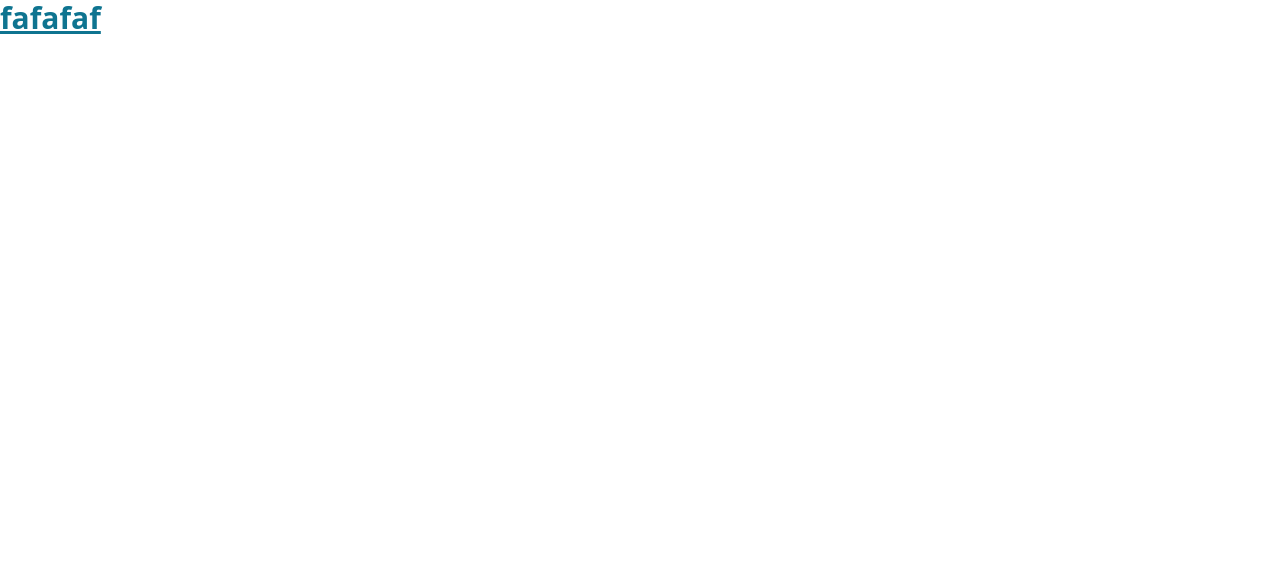
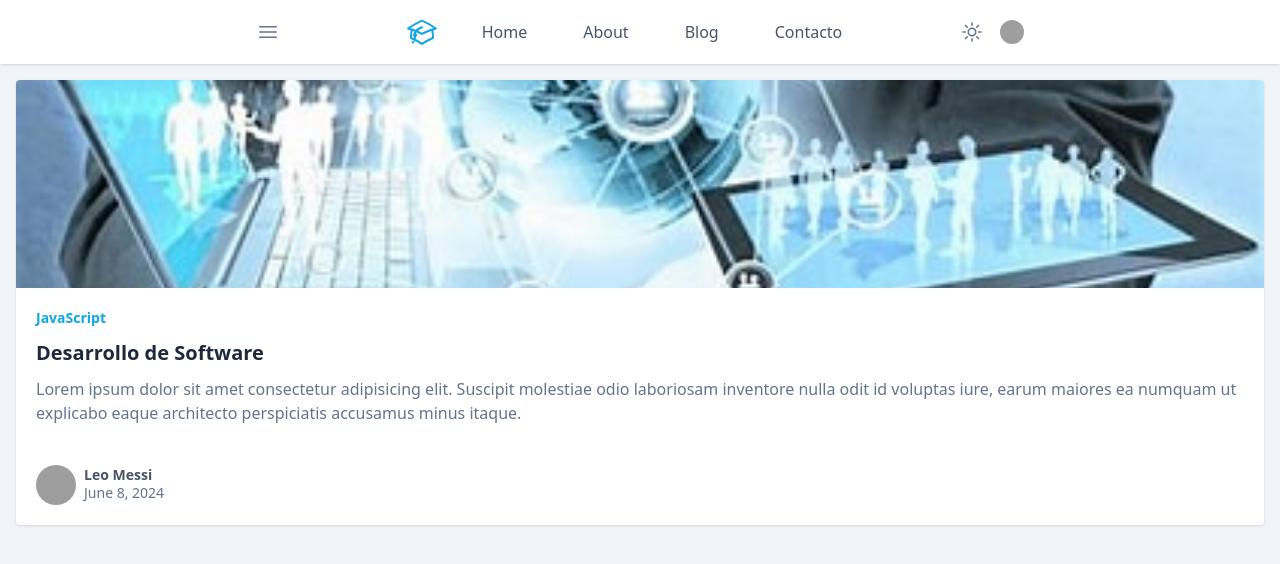
Before and after one commit to Juan-Pablo-Amm-2003/taildwindP2, a website built with Vite: page index.html in a window 1280 px wide. Built offline with nearby package versions, Linux system fonts and the light colour scheme; grey boxes are pictures that could not be loaded.

Commit message:
realizando avances en el diseño

```diff
--- a/index.html
+++ b/index.html
@@ -6,7 +6,166 @@
     <link rel="stylesheet" href="tailwind.css" />
     <title>Document</title>
   </head>
-  <body>
-    <h1 class="text-3xl font-bold underline text-cyan-700">fafafaf</h1>
+  <body class="bg-slate-100">
+    <header class="bg-white px-6 shadow">
+      <div class="flex justify-between h-16 items-center max-w-3xl mx-auto">
+        <button
+          class="rounded p-1 -ml-1 text-slate-500 hover:bg-sky-500 hover:text-slate-100 focus:ring-2"
+          aria-label="Toggle menu"
+        >
+          <svg
+            xmlns="http://www.w3.org/2000/svg"
+            fill="none"
+            viewBox="0 0 24 24"
+            stroke-width="1.5"
+            stroke="currentColor"
+            class="w-6 h-6"
+          >
+            <path
+              stroke-linecap="round"
+              stroke-linejoin="round"
+              d="M3.75 6.75h16.5M3.75 12h16.5m-16.5 5.25h16.5"
+            />
+          </svg>
+        </button>
+        <div class="flex -mr-4 items-center">
+          <a
+            class="text-sky-500 hover:rotate-6 duration-200"
+            href="#"
+            aria-label="Logo"
+          >
+            <svg
+              xmlns="http://www.w3.org/2000/svg"
+              fill="none"
+              viewBox="0 0 24 24"
+              stroke-width="1.5"
+              stroke="currentColor"
+              class="w-8 h-8"
+            >
+              <path
+                stroke-linecap="round"
+                stroke-linejoin="round"
+                d="M4.26 10.147a60.438 60.438 0 0 0-.491 6.347A48.62 48.62 0 0 1 12 20.904a48.62 48.62 0 0 1 8.232-4.41 60.46 60.46 0 0 0-.491-6.347m-15.482 0a50.636 50.636 0 0 0-2.658-.813A59.906 59.906 0 0 1 12 3.493a59.903 59.903 0 0 1 10.399 5.84c-.896.248-1.783.52-2.658.814m-15.482 0A50.717 50.717 0 0 1 12 13.489a50.702 50.702 0 0 1 7.74-3.342M6.75 15a.75.75 0 1 0 0-1.5.75.75 0 0 0 0 1.5Zm0 0v-3.675A55.378 55.378 0 0 1 12 8.443m-7.007 11.55A5.981 5.981 0 0 0 6.75 15.75v-1.5"
+              />
+            </svg>
+          </a>
+          <div class="space-x-8 ml-8 hidden md:flex">
+            <a class="text-slate-600 px-3 py-2 hover:text-sky-500" href="#">
+              Home
+            </a>
+            <a
+              class="text-slate-600 px-3 py-2 hover:text-sky-500 transition-colors"
+              href="#"
+            >
+              About
+            </a>
+            <a
+              class="text-slate-600 px-3 py-2 hover:text-sky-500 transition-colors"
+              href="#"
+            >
+              Blog
+            </a>
+            <a
+              class="text-slate-600 px-3 py-2 hover:text-sky-500 transition-colors"
+              href="#"
+            >
+              Contacto
+            </a>
+          </div>
+        </div>
+
+        <div class="flex">
+          <button
+            class="rounded-full text-slate-500 transition-colors hover:text-sky-500 focus:ring-slate-200 focus:ring-offset-1"
+            aria-label="Toggle dark mode"
+          >
+            <svg
+              xmlns="http://www.w3.org/2000/svg"
+              fill="none"
+              viewBox="0 0 24 24"
+              stroke-width="1.5"
+              stroke="currentColor"
+              class="w-6 h-6"
+            >
+              <path
+                stroke-linecap="round"
+                stroke-linejoin="round"
+                d="M12 3v2.25m6.364.386-1.591 1.591M21 12h-2.25m-.386 6.364-1.591-1.591M12 18.75V21m-4.773-4.227-1.591 1.591M5.25 12H3m4.227-4.773L5.636 5.636M15.75 12a3.75 3.75 0 1 1-7.5 0 3.75 3.75 0 0 1 7.5 0Z"
+              />
+            </svg>
+          </button>
+          <button
+            class="ml-4 rounded-full text-slate-500 transition-colors hover:text-sky-500 focus:ring-slate-200 focus:ring-offset-1"
+            aria-label="User profile"
+          >
+            <img
+              class="h-6 w-6 rounded-full"
+              src="https://ui-avatars.com/api?name=Juan+Pablo"
+              alt="User Avatar"
+            />
+          </button>
+        </div>
+      </div>
+      <div class="space-y-1 pb-3 border-t pt-2 md:hidden">
+        <a
+          href="#"
+          class="text-slate-700 hover:bg-sky-500 hover:text-white block px-3 py-2 rounded-md transition-colors"
+        >
+          Home
+        </a>
+        <a
+          href="#"
+          class="text-slate-700 hover:bg-sky-500 hover:text-white block px-3 py-2 rounded-md transition-colors"
+        >
+          About
+        </a>
+        <a
+          href="#"
+          class="text-slate-700 hover:bg-sky-500 hover:text-white block px-3 py-2 rounded-md transition-colors"
+        >
+          Blog
+        </a>
+        <a
+          href="#"
+          class="text-slate-700 hover:bg-sky-500 hover:text-white block px-3 py-2 rounded-md transition-colors"
+        >
+          Contacto
+        </a>
+      </div>
+    </header>
+    <main class="p-4">
+      <article class="bg-white shadow rounded overflow-hidden">
+        <div class="h-52">
+          <img
+            class="h-full w-full object-cover object-center"
+            src="./public/imagenes/th.jpeg"
+            alt="JavaScript"
+          />
+        </div>
+        <div class="p-5 space-y-3">
+          <h3 class="text-sm font-semibold text-sky-500">JavaScript</h3>
+          <h2 class="text-xl font-semibold text-slate-800 leading-tight">
+            Desarrollo de Software
+          </h2>
+          <p class="text-slate-500">
+            Lorem ipsum dolor sit amet consectetur adipisicing elit. Suscipit
+            molestiae odio laboriosam inventore nulla odit id voluptas iure,
+            earum maiores ea numquam ut explicabo eaque architecto perspiciatis
+            accusamus minus itaque.
+          </p>
+        </div>
+        <div class="flex p-5 gap-x-2">
+            <img
+              class="w-10 h-10 rounded-full"
+              src="https://ui-avatars.com/api?name=Lionel Messi"
+              alt="Leo Messi"
+            />
+          <div class="flex flex-col justify-center">
+            <span class="text-sm font-semibold text-slate-600 leading-4">Leo Messi</span>
+            <span class="text-sm text-slate-500">June 8, 2024</span>
+          </div>
+        </div>
+      </article>
+    </main>
   </body>
 </html>
```
Also changed, not shown: public/imagenes/2.jpeg (added), public/imagenes/3.jpeg (added), public/imagenes/4.jpeg (added), public/imagenes/5.jpeg (added), public/imagenes/6.jpeg (added), public/imagenes/th.jpeg (added).
